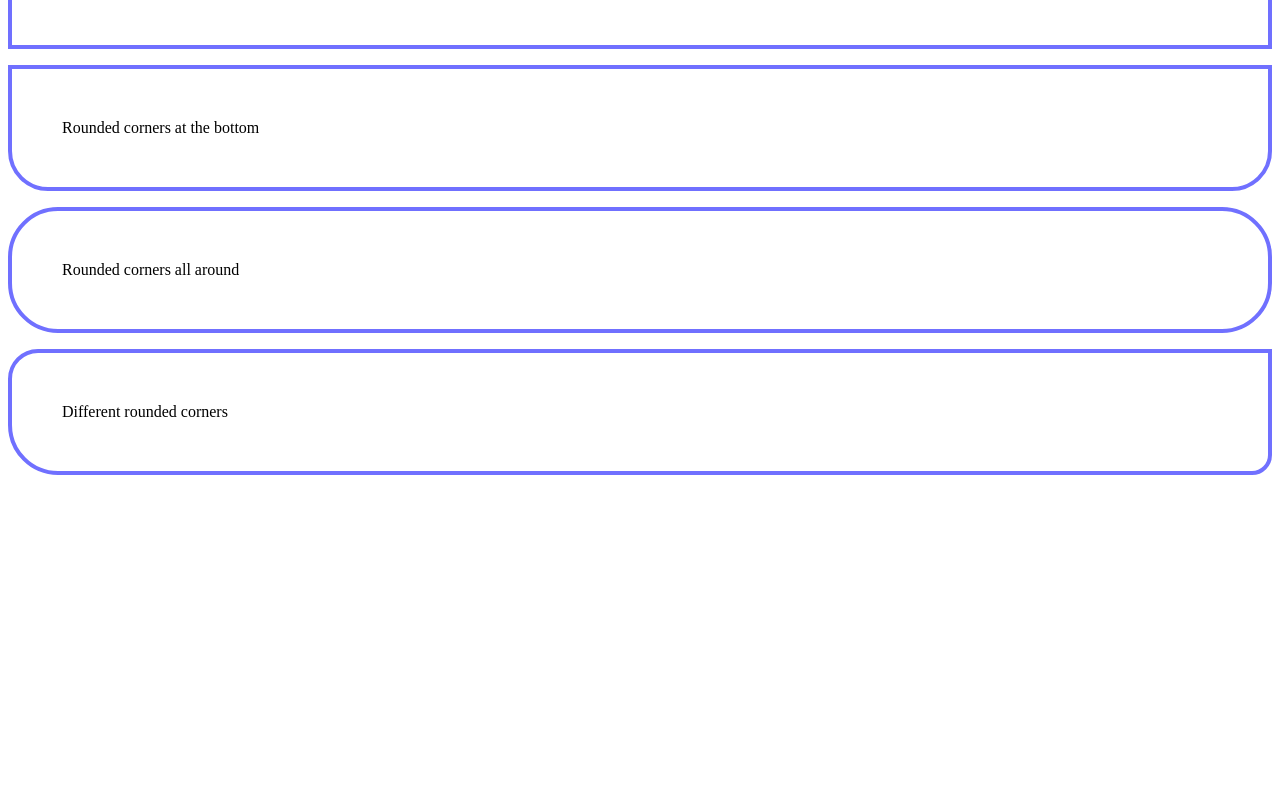
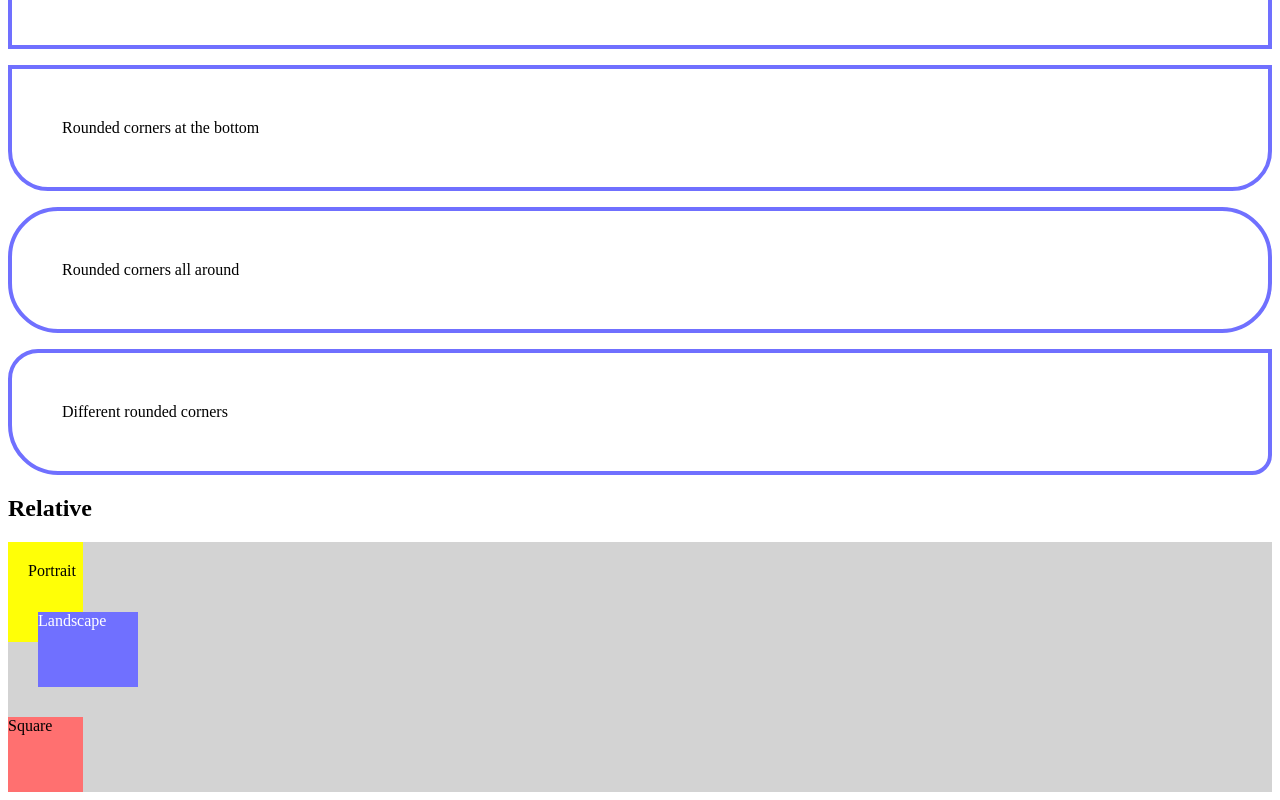
Before and after one commit to xilu56/kambaz-react-web-app-cs5610-sm25, a React app: page /#/Labs/Lab2 in a window 1280 px wide. Shown: the part 2105-2905 px from the top of the page. Before the commit the page ends 2596 px from the top, so only its background shows below. Built offline with nearby package versions, Linux system fonts and the light colour scheme; the HTML template or start-up script is replaced by a standard one.

Commit message:
Relative Position - Yellow DIV with text nudged down and right; Blue DIV moved up and right a bit

```diff
--- /dev/null
+++ b/src/Labs/Lab2/Positions.tsx
@@ -0,0 +1,19 @@
+export default function Positions() {
+    return (
+        <div id="wd-css-position-relative">
+  <h2>Relative</h2>
+  <div className="wd-bg-color-gray">
+    <div className="wd-bg-color-yellow
+                    wd-dimension-portrait">
+      <div className="wd-pos-relative-nudge-down-right">
+        Portrait</div></div>
+    <div className="wd-pos-relative-nudge-up-right
+        wd-bg-color-blue wd-fg-color-white
+        wd-dimension-landscape">
+      Landscape</div>
+    <div className="wd-bg-color-red wd-dimension-square">
+      Square</div>
+  </div>
+</div>
+    )
+}
--- a/src/Labs/Lab2/index.css
+++ b/src/Labs/Lab2/index.css
@@ -100,3 +100,17 @@
 .wd-rounded-corners-inline {
     border-radius: 30px 0px 20px 50px;
     }
+
+.wd-pos-relative-nudge-up-right {
+    position: relative;
+    bottom: 30px;
+    left: 30px;
+    }
+.wd-pos-relative-nudge-down-right {
+    position: relative;
+    top: 20px;
+    left: 20px;
+    }
+.wd-pos-relative {
+    position: relative;
+    }
--- a/src/Labs/Lab2/index.tsx
+++ b/src/Labs/Lab2/index.tsx
@@ -6,6 +6,7 @@
 import Margins from "./Margins";
 import Dimensions from "./Dimensions";
 import Corners from "./Corners";
+import Positions from "./Positions";
 
 export default function Lab2() {
   return (
@@ -18,6 +19,7 @@
       <Margins />
       <Dimensions />
       <Corners />
+      <Positions />
     </div>
 
   );}
```
